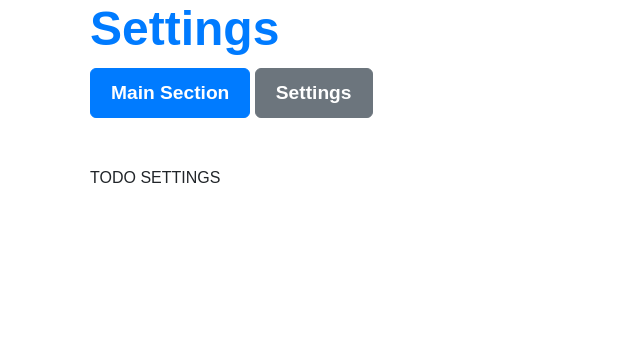
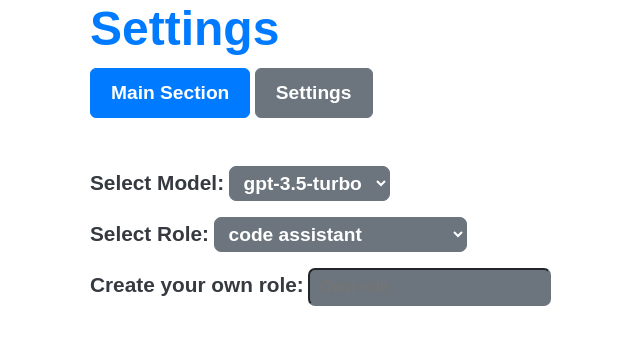
Before and after one commit to Kematin/chatgpt-assistant, a plain HTML site: page frontend/index.html in a window 1280 px wide. Both pictures are taken after a click on the button "Settings". Shown: the whole page, without its empty margins (50-690 px from the left). Drawn offline with nearby package versions, Linux system fonts and the light colour scheme.

Commit message:
add content for settings page

```diff
--- a/frontend/index.html
+++ b/frontend/index.html
@@ -20,8 +20,30 @@
   </header>
   <div id="settingsSection">
     <div class="row">
+      <div class="col-md-10 mb-3">
+        <label for="model">Select Model:</label>
+        <select name="model" id="select-model">
+          <option selected value="gpt-3.5-turbo">gpt-3.5-turbo</option>
+          <option value="gpt-4">gpt-4</option>
+          <option value="gpt-4-32k">gpt-4-32k</option>
+          <option value="bard">bard</option>
+          <option value="phind-gpt-4">phind-gpt-4</option>
+        </select>
+      </div>
+
+      <div class="col-md-10 mb-3">
+        <label for="role">Select Role:</label>
+        <select name="role" id="select-role">
+          <option selected value="code assistant">code assistant</option>
+          <option value="code reviewer">code reviewer</option>
+          <option value="helpful assistant">helpful assistant</option>
+          <option value="english gramma expert">english gramma expert</option>
+          <option value="text improver">text improver</option>
+        </select>
+      </div>
       <div class="col-md-10 mb-5">
-        <p>TODO SETTINGS</p>
+        <label for="role">Create your own role:</label>
+        <input id="ownRole" name="role" type="text" placeholder="Own role">
       </div>
     </div>
   </div>
--- a/frontend/script.js
+++ b/frontend/script.js
@@ -1,16 +1,38 @@
 document.addEventListener("DOMContentLoaded", () => {
-  const mainSection = document.querySelector("#mainSection");
-  const settingsSection = document.querySelector("#settingsSection");
-  const title = document.querySelector("#title");
-  console.log(settingsSection);
-  settingsSection.style.display = "none";
+  displaySection("main");
+  logic();
+});
 
+function logic() {
+  waitApiCall();
+  clearAll();
+  displayMainButton();
+  displaySettingsButton();
+  disableSelectRole();
+}
+
+function disableSelectRole() {
+  const select = document.querySelector("#select-role");
+  const input = document.querySelector("#ownRole");
+  input.addEventListener("input", function () {
+    if (input.value !== "") {
+      select.disabled = true;
+      select.value = "";
+    } else {
+      select.disabled = false;
+    }
+  });
+}
+
+function waitApiCall() {
   const askButton = document.querySelector("#ask");
   askButton.onclick = () => {
     const question = document.querySelector("#question");
     callApi(question.value);
   };
+}
 
+function clearAll() {
   const clearButton = document.querySelector("#clear");
   clearButton.onclick = () => {
     const question = document.querySelector("#question");
@@ -18,21 +40,37 @@ document.addEventListener("DOMContentLoaded", () => {
     question.value = "";
     answer.value = "";
   };
+}
 
+function displaySettingsButton() {
   const settingsButton = document.querySelector("#settings");
   settingsButton.onclick = () => {
-    mainSection.style.display = "none";
-    settingsSection.style.display = "block";
-    title.innerHTML = "Settings";
+    displaySection("settings");
   };
+}
 
+function displayMainButton() {
   const mainButton = document.querySelector("#main");
   mainButton.onclick = () => {
+    displaySection("main");
+  };
+}
+
+function displaySection(section) {
+  const mainSection = document.querySelector("#mainSection");
+  const settingsSection = document.querySelector("#settingsSection");
+  const title = document.querySelector("#title");
+
+  if (section === "main") {
+    settingsSection.style.display = "none";
     mainSection.style.display = "block";
-    settingsSection.style.display = "none";
     title.innerHTML = "GPT Assistant";
-  };
-});
+  } else if (section === "settings") {
+    settingsSection.style.display = "block";
+    mainSection.style.display = "none";
+    title.innerHTML = "Settings";
+  }
+}
 
 async function callApi(q) {
   const response = await fetch(`http://localhost:8000/answer?q=${q}`);
--- a/frontend/style.css
+++ b/frontend/style.css
@@ -82,3 +82,39 @@ textarea {
   background-color: #5a6268;
   border-color: #545b62;
 }
+
+select {
+  color: white;
+  background-color: #6c757d;
+  border-color: #6c757d;
+  font-size: 1.2rem;
+  font-weight: bold;
+  padding: 5px 10px;
+  border-radius: 7px;
+}
+
+select:hover {
+  background-color: #5a6268;
+  border-color: #545b62;
+}
+
+label {
+  font-size: 1.3rem;
+  font-weight: bold;
+  color: #343a40;
+}
+
+#ownRole {
+  color: white;
+  background-color: #6c757d;
+  border-color: #6c757d;
+  font-size: 1rem;
+  font-weight: bold;
+  padding: 5px 10px;
+  border-radius: 7px;
+}
+
+#ownRole:hover {
+  background-color: #5a6268;
+  border-color: #545b62;
+}
```
